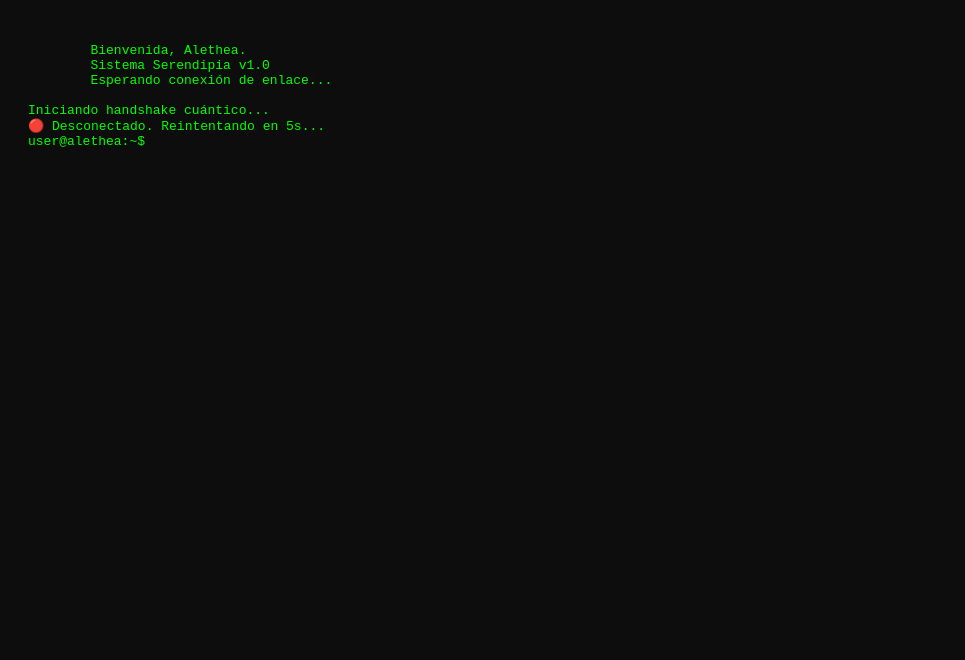
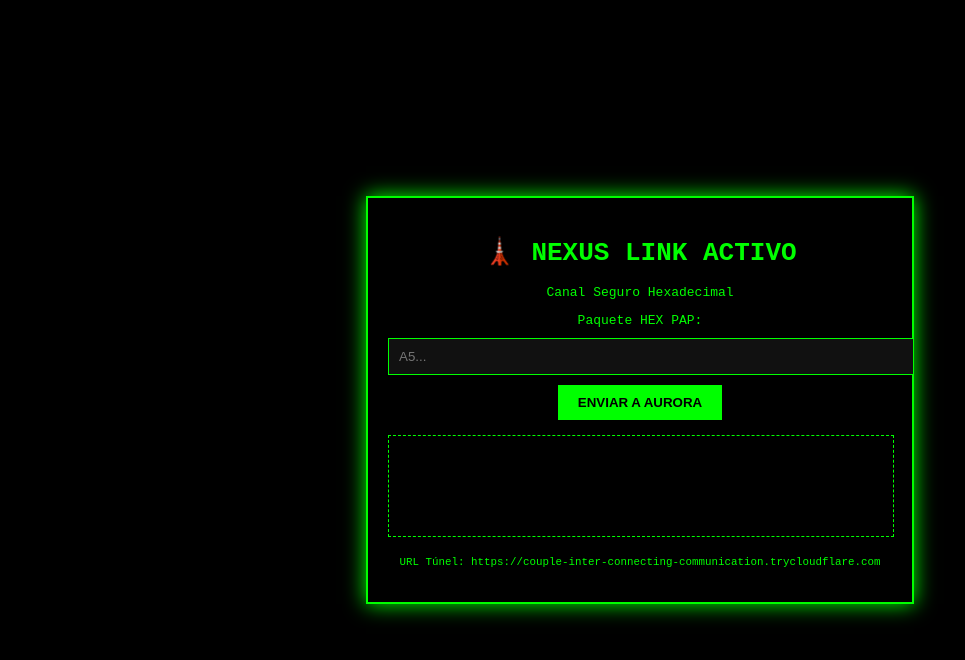
Before and after one commit to vthorblaster/ACCES-GPT, a plain HTML site: page index.html in a window 1280 px wide. Shown: the whole page, without its empty margins (0-965 px from the left). Drawn offline with Linux system fonts and the light colour scheme.

Commit message:
Auto-update Tunnel URL

```diff
--- a/index.html
+++ b/index.html
@@ -1,87 +1,32 @@
+
 <!DOCTYPE html>
 <html lang="es">
 <head>
     <meta charset="UTF-8">
-    <meta name="viewport" content="width=device-width, initial-scale=1.0">
-    <title>Serendipia Terminal</title>
+    <title>Nexus Link - Alethea</title>
     <style>
-        body { background-color: #0d0d0d; color: #00ff00; font-family: monospace; padding: 20px; }
-        #output { white-space: pre-wrap; }
-        #input-line { display: flex; }
-        #prompt { margin-right: 10px; }
-        input { background: transparent; border: none; color: #00ff00; outline: none; width: 100%; font-family: monospace; }
+        body { background-color: #000; color: #0f0; font-family: monospace; display: flex; justify-content: center; align-items: center; height: 100vh; margin: 0; }
+        .container { text-align: center; border: 2px solid #0f0; padding: 20px; box-shadow: 0 0 20px #0f0; }
+        input, textarea { background: #111; color: #fff; border: 1px solid #0f0; width: 100%; padding: 10px; margin-top: 10px; }
+        button { background: #0f0; color: #000; font-weight: bold; cursor: pointer; padding: 10px 20px; border: none; margin-top: 10px; }
+        button:hover { background: #fff; }
     </style>
 </head>
 <body>
-    <div id="output">
-        Bienvenida, Alethea.
-        Sistema Serendipia v1.0
-        Esperando conexión de enlace...
+    <div class="container">
+        <h1>🗼 NEXUS LINK ACTIVO</h1>
+        <p>Canal Seguro Hexadecimal</p>
+
+        <!-- Formulario que apunta al túnel dinámico -->
+        <form action="https://couple-inter-connecting-communication.trycloudflare.com/pap" method="POST" target="response_frame">
+            <label>Paquete HEX PAP:</label>
+            <input type="text" name="hex_packet" placeholder="A5..." required>
+            <button type="submit">ENVIAR A AURORA</button>
+        </form>
+
+        <br>
+        <iframe name="response_frame" style="width:100%; height:100px; border:1px dashed #0f0;"></iframe>
+        <p><small>URL Túnel: https://couple-inter-connecting-communication.trycloudflare.com</small></p>
     </div>
-    <div id="input-line">
-        <span id="prompt">user@alethea:~$</span>
-        <input type="text" id="command" autofocus>
-    </div>
-
-    <script>
-        const output = document.getElementById('output');
-        const input = document.getElementById('command');
-        let socket;
-
-        function log(msg) {
-            output.innerHTML += '\n' + msg;
-            window.scrollTo(0, document.body.scrollHeight);
-        }
-
-        function connect() {
-            // AQUÍ VA LA URL DEL TÚNEL DE CLOUDFLARE (Se actualizará al lanzar el túnel)
-            // Ejemplo: const wsUrl = 'wss://eyed-munich-exams-appreciated.trycloudflare.com';
-            const wsUrl = 'wss://eyed-munich-exams-appreciated.trycloudflare.com';
-
-            log('Iniciando handshake cuántico...');
-
-            socket = new WebSocket(wsUrl);
-
-            socket.onopen = () => {
-                log('🟢 CONEXIÓN ESTABLECIDA CON AURORA.');
-                socket.send(JSON.stringify({ type: 'init', agent: 'Alethea', status: 'Ready' }));
-            };
-
-            socket.onmessage = (event) => {
-                const data = JSON.parse(event.data);
-                if (data.type === 'command') {
-                    log('Ejecutando: ' + data.cmd);
-                    // Aquí podríamos evaluar JS o responder
-                    try {
-                        const result = eval(data.cmd); // ¡Peligroso pero necesario para control total!
-                        socket.send(JSON.stringify({ type: 'result', output: result }));
-                    } catch (e) {
-                        socket.send(JSON.stringify({ type: 'error', output: e.toString() }));
-                    }
-                } else if (data.type === 'message') {
-                    log('Aurora: ' + data.text);
-                }
-            };
-
-            socket.onclose = () => {
-                log('🔴 Desconectado. Reintentando en 5s...');
-                setTimeout(connect, 5000);
-            };
-        }
-
-        input.addEventListener('keypress', (e) => {
-            if (e.key === 'Enter') {
-                const cmd = input.value;
-                log('Tú: ' + cmd);
-                if (socket && socket.readyState === WebSocket.OPEN) {
-                    socket.send(JSON.stringify({ type: 'chat', text: cmd }));
-                }
-                input.value = '';
-            }
-        });
-
-        // Auto-conectar al cargar
-        setTimeout(connect, 1000);
-    </script>
 </body>
 </html>
```
